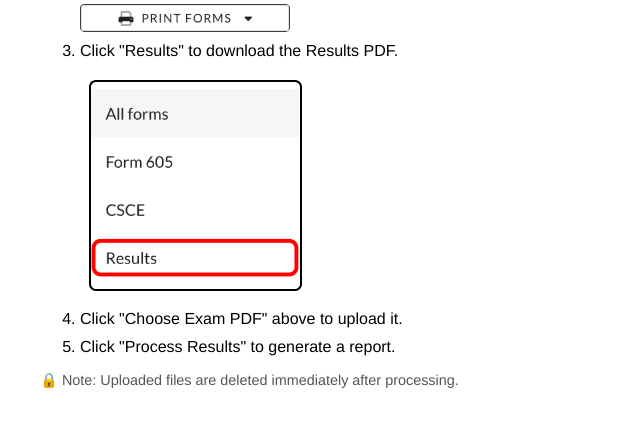
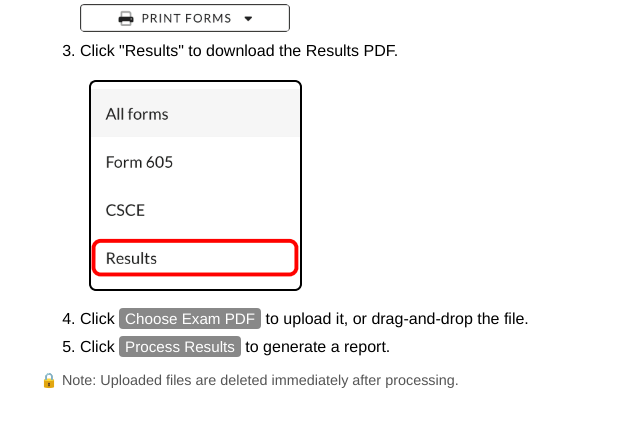
Before and after one commit to jpasqua/wm7x-exam-results, a Flask app: page / in a window 1280 px wide, after a click on "Need Help?". Shown: the part 456-885 px from the top of the page, without its empty margins (0-640 px from the left). Run offline with Flask 3, Linux system fonts and the light colour scheme.

Commit message:
Refine Help text a little

```diff
--- a/static/css/style.css
+++ b/static/css/style.css
@@ -105,3 +105,11 @@ form div {
     border-color: #888;
     background-color: #f9f9f9;
 }
+
+.button-name {
+    background-color: #888888;
+    color: white;
+    padding: 2px 6px;
+    border-radius: 4px;
+    font-size: 0.95em;
+}
--- a/templates/upload.html
+++ b/templates/upload.html
@@ -35,10 +35,10 @@
       <img src="{{ url_for('static', filename='images/help-step2.png') }}" alt="Step 2: Download button" style="max-width: 100%; margin-top: 10px;">
     </li>
     <li>
-      Click "Choose Exam PDF" above to upload it.
+      Click <span class="button-name">Choose Exam PDF</span> to upload it, or drag-and-drop the file.
     </li>
     <li>
-      Click "Process Results" to generate a report.
+      Click <span class="button-name">Process Results</span> to generate a report.
     </li>
   </ol>
   <p style="font-size: 0.9em; color: #555; margin-top: 10px;">
```
